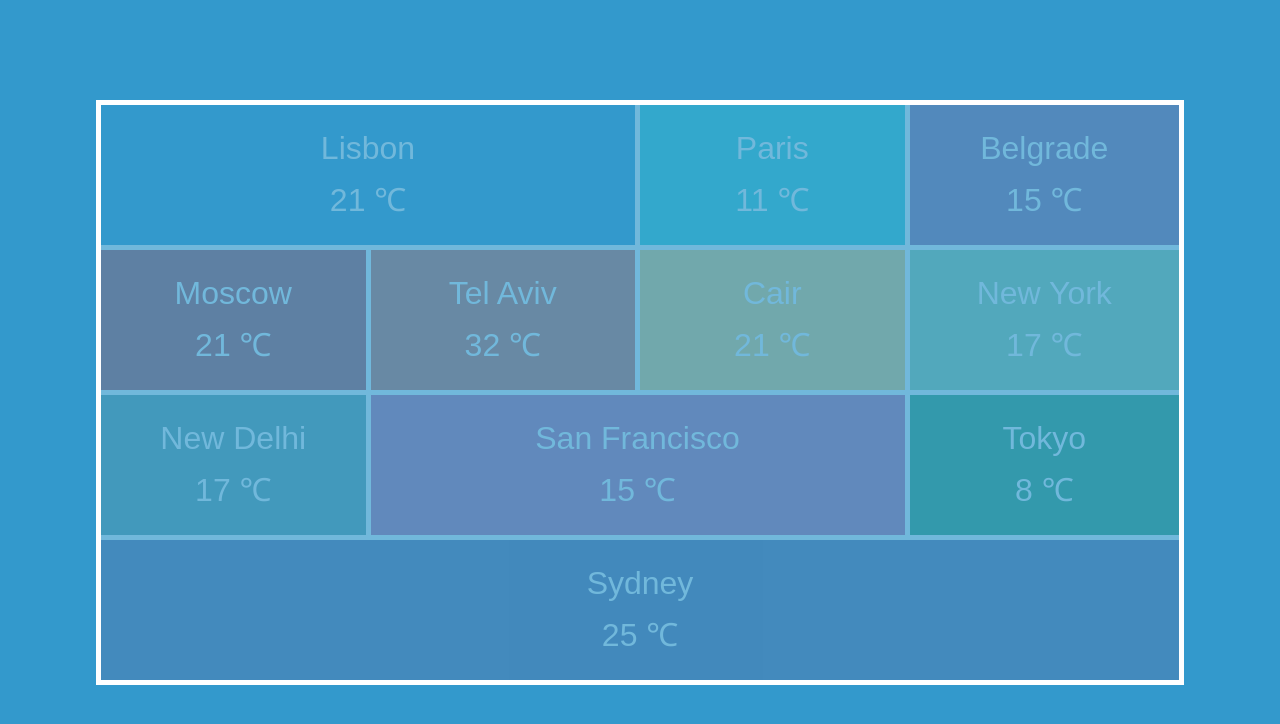
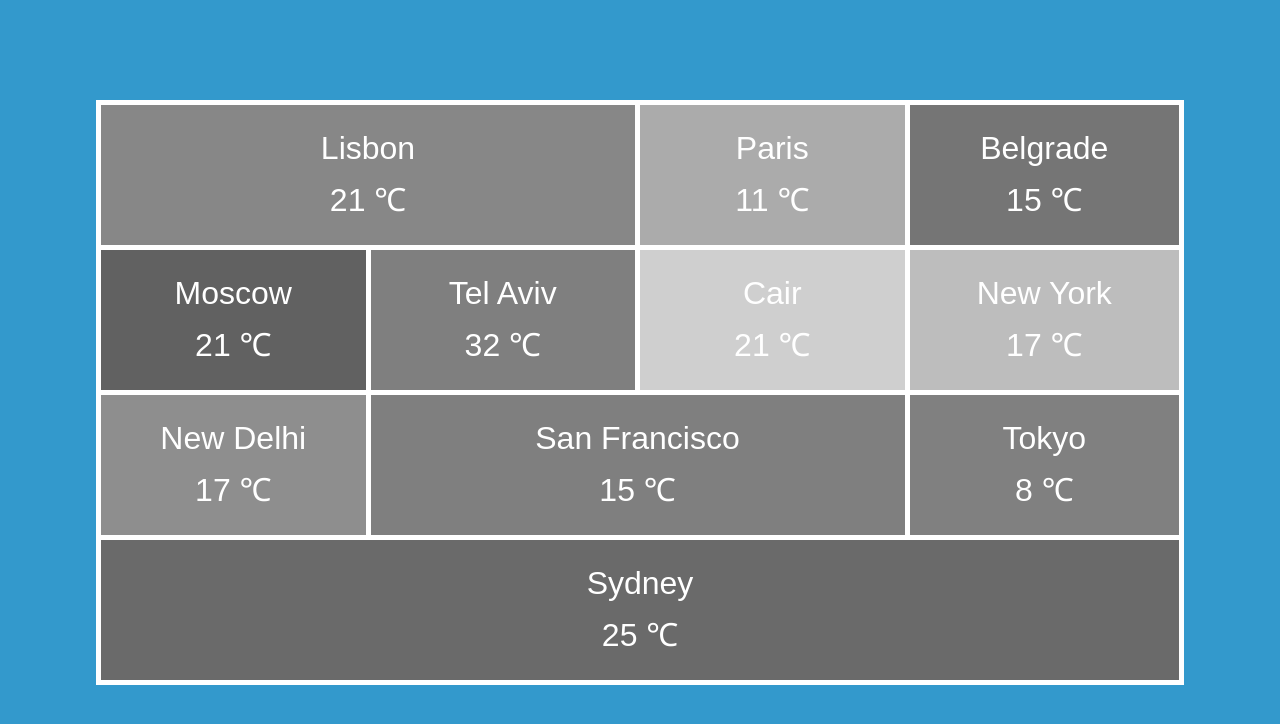
Before and after one commit to ruzhickii/beetroot, a plain HTML site: page HOME/home_1/index.html in a window 1280 px wide. Drawn offline with Linux system fonts and the light colour scheme; some icons are missing.

Commit message:
replace opacity property to filter !

```diff
--- a/HOME/home_1/styles/index.css
+++ b/HOME/home_1/styles/index.css
@@ -18,12 +18,12 @@ body {
     text-align: center;
     color: #fff;
     border-bottom: 5px solid #fff;
-    opacity: 0.3;
     transition: 0.5s;
+    filter: grayscale(100%);
 }
 
 .weather-box__item:hover {
-    opacity: 1;
+    filter: grayscale(0);
 }
 
 .weather-box__city {
```
